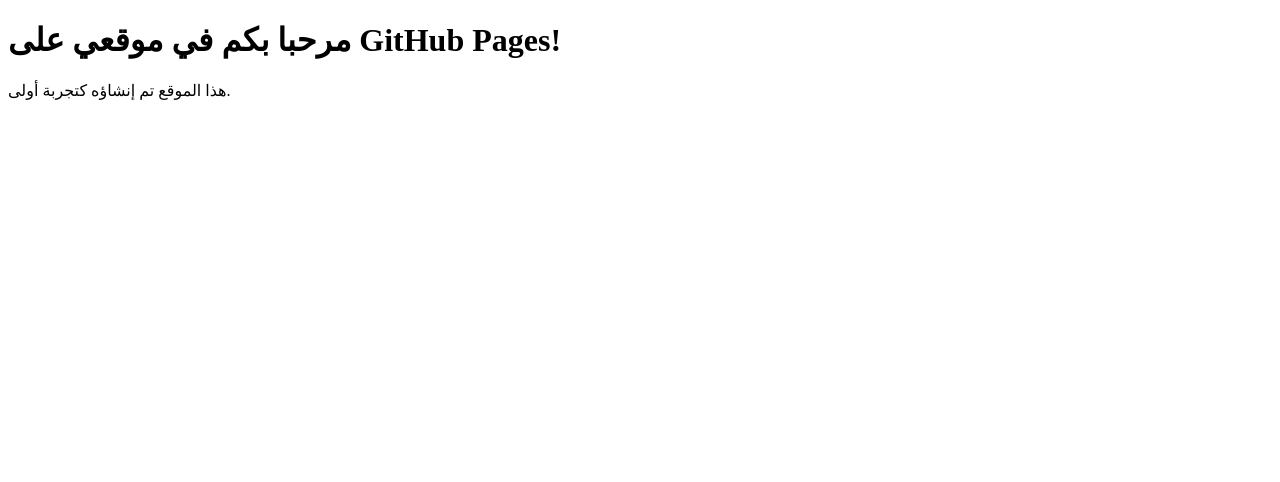
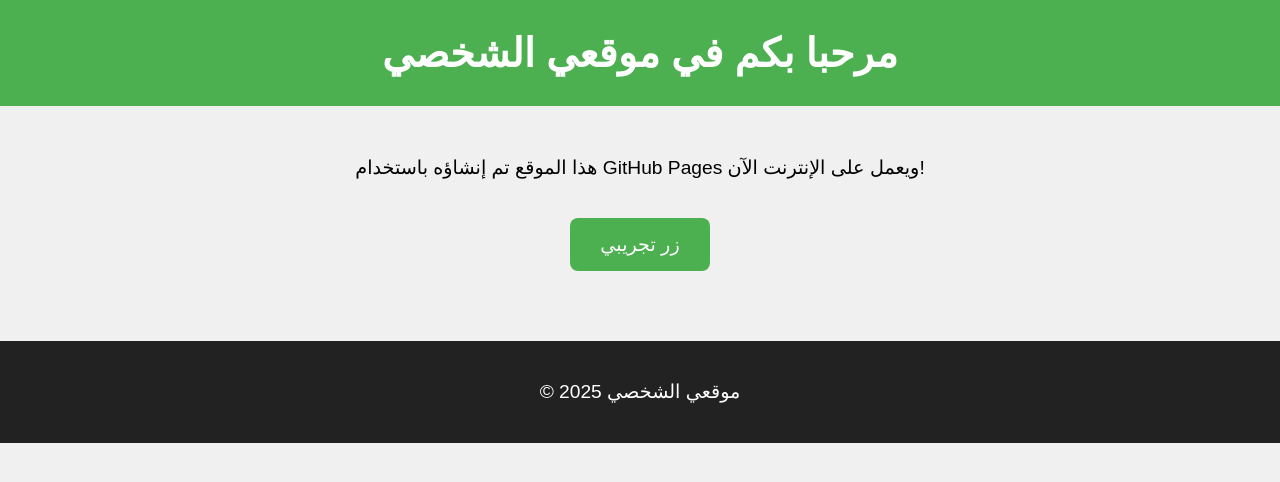
Before and after one commit to bouchazizof2023-creator/jananalia24github.io, a plain HTML site: page index.html in a window 1280 px wide. Drawn offline with Linux system fonts and the light colour scheme.

Commit message:
Add files via upload

```diff
--- a/index.html
+++ b/index.html
@@ -1,12 +1,64 @@
 <!DOCTYPE html>
 <html lang="ar">
 <head>
-  <meta charset="UTF-8">
-  <meta name="viewport" content="width=device-width, initial-scale=1.0">
-  <title>موقعي الشخصي</title>
+    <meta charset="UTF-8">
+    <meta name="viewport" content="width=device-width, initial-scale=1.0">
+    <title>موقعي الشخصي</title>
+    <style>
+        body {
+            font-family: Arial, sans-serif;
+            text-align: center;
+            background-color: #f0f0f0;
+            margin: 0;
+            padding: 0;
+        }
+        header {
+            background-color: #4CAF50;
+            color: white;
+            padding: 30px 0;
+        }
+        h1 {
+            margin: 0;
+            font-size: 2.5em;
+        }
+        p {
+            font-size: 1.2em;
+        }
+        .content {
+            margin: 50px auto;
+            max-width: 800px;
+        }
+        a.button {
+            display: inline-block;
+            margin: 20px 0;
+            padding: 15px 30px;
+            background-color: #4CAF50;
+            color: white;
+            text-decoration: none;
+            font-size: 1.2em;
+            border-radius: 8px;
+        }
+        a.button:hover {
+            background-color: #45a049;
+        }
+        footer {
+            background-color: #222;
+            color: white;
+            padding: 20px 0;
+            margin-top: 50px;
+        }
+    </style>
 </head>
 <body>
-  <h1>مرحبا بكم في موقعي على GitHub Pages!</h1>
-  <p>هذا الموقع تم إنشاؤه كتجربة أولى.</p>
+    <header>
+        <h1>مرحبا بكم في موقعي الشخصي</h1>
+    </header>
+    <div class="content">
+        <p>هذا الموقع تم إنشاؤه باستخدام GitHub Pages ويعمل على الإنترنت الآن!</p>
+        <a href="#" class="button">زر تجريبي</a>
+    </div>
+    <footer>
+        <p>© 2025 موقعي الشخصي</p>
+    </footer>
 </body>
 </html>
```
